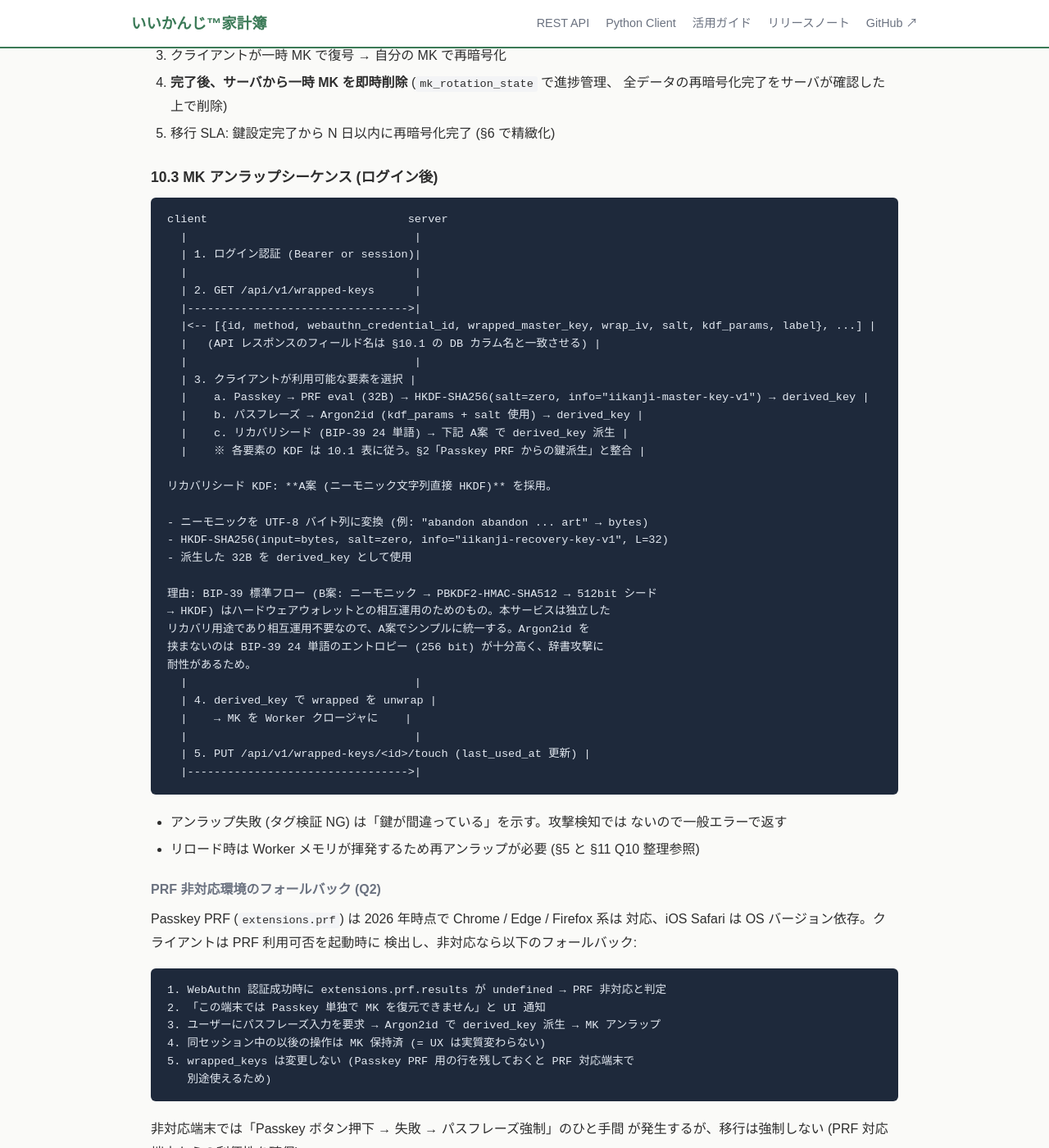
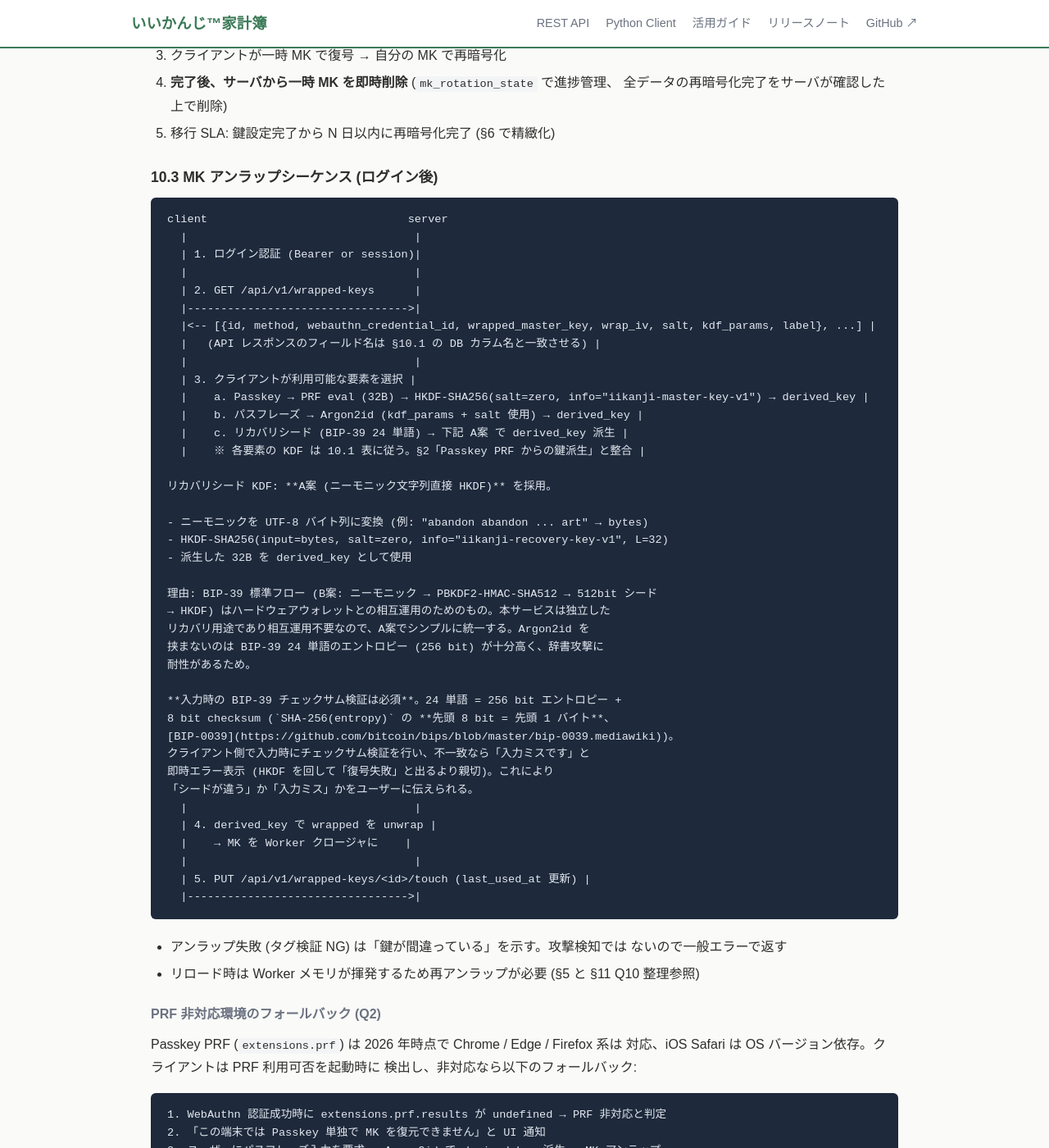
Before and after one commit to nananek/iikanji-kakeibo, a Jekyll site: the page built from docs/v5-e2ee/index.md, in a window 1280 px wide and 1400 px high, scrolled down 15781 px. Shown: the whole window at 82% size. Built offline with Jekyll 4.4.1, drawn with Linux system fonts in a browser that asks for light colours; some of the changed text lies outside the part shown.

Commit message:
docs(v5): PR #124 申し送り消化 - rotation_token hash / BIP-39 checksum / batch / 読み取り (#125)
* docs(v5): PR #124 申し送り消化 - rotation_token hash / BIP-39 checksum / batch / 読み取り

PR #124 approve 時の軽微指摘 4 件を反映。CLAUDE.md のマイグレーション番号
ずれ (指摘 5) は CLAUDE.md に該当記述がないので N/A。

1. rotation_token をハッシュ保存: oauth_tokens.token_hash と同じパターンで、
   サーバには SHA-256 ハッシュ (rotation_token_hash) のみ保存。raw token は
   1 回だけクライアントへ返却、以後はクライアントが X-Rotation-Id ヘッダで
   送り、サーバが SHA-256 で照合
2. BIP-39 チェックサム検証: 入力時にクライアント側で 8 bit checksum 検証
   必須を明記。HKDF を回す前にエラー検出することで「入力ミス」と「シードが
   違う」を区別できる UX に
3. ローテーション中の読み取り API は制限しない: GET 系はオーバーラップ期間中も
   継続提供 (MK_old で復号継続)、書き込みのみ 423 Locked
4. auto_abort_at の実行主体: flask CLI コマンド `flask rotate-cleanup` を
   cron / systemd timer で 1 時間ごと起動 (現行アプリは Celery / APScheduler
   不在のため軽量に実装)

E1 完了条件にも追記 (begin endpoint、CLI コマンド、checksum 検証 UI)。

Co-Authored-By: Claude Opus 4.7 (1M context) <noreply@anthropic.com>

* fix(v5): PR #125 review 反映 - BIP-39 checksum bit 位置の誤記修正

claude-review (PR #125) verdict request-changes に対応。

BIP-39 仕様 (BIP-0039) では checksum は SHA-256(entropy) の **先頭** ENT/32 bit。
ENT=256 の場合は先頭 8 bit (= 先頭 1 バイト)。

誤: 「SHA-256 末尾 8bit」
正: 「SHA-256(entropy) の先頭 8 bit = 先頭 1 バイト」

仕様参照リンク (BIP-0039) も追加。実装者が Trezor / Ledger / MetaMask 等の
正規ウォレット生成シードを誤ってリジェクトするバグを防ぐ。

Co-Authored-By: Claude Opus 4.7 (1M context) <noreply@anthropic.com>

---------

Co-authored-by: Claude Opus 4.7 (1M context) <noreply@anthropic.com>

````diff
--- a/docs/v5-e2ee/index.md
+++ b/docs/v5-e2ee/index.md
@@ -661,6 +661,13 @@ client                              server
 リカバリ用途であり相互運用不要なので、A案でシンプルに統一する。Argon2id を
 挟まないのは BIP-39 24 単語のエントロピー (256 bit) が十分高く、辞書攻撃に
 耐性があるため。
+
+**入力時の BIP-39 チェックサム検証は必須**。24 単語 = 256 bit エントロピー +
+8 bit checksum (`SHA-256(entropy)` の **先頭 8 bit = 先頭 1 バイト**、
+[BIP-0039](https://github.com/bitcoin/bips/blob/master/bip-0039.mediawiki))。
+クライアント側で入力時にチェックサム検証を行い、不一致なら「入力ミスです」と
+即時エラー表示 (HKDF を回して「復号失敗」と出るより親切)。これにより
+「シードが違う」か「入力ミス」かをユーザーに伝えられる。
   |                                  |
   | 4. derived_key で wrapped を unwrap |
   |    → MK を Worker クロージャに    |
@@ -757,15 +764,17 @@ users.mk_rotation_state (jsonb, nullable):
   "started_at": "2026-05-22T08:00:00Z",
   "progress": {"total": 100000, "done": 23456, "unit": "journal_entry_lines"},
   "new_wrapped_keys_id_set": [101, 102, 103],
-  "rotation_token": "<32B cryptographically random>",  // X-Rotation-Id ヘッダで照合
+  "rotation_token_hash": "<SHA-256 of token, hex>",  // X-Rotation-Id ヘッダの SHA-256 と照合 (Bearer と同じパターン、DB 漏洩時の乗っ取り耐性)
   "auto_abort_at": "2026-05-29T08:00:00Z"  // 7 日後に自動 abort (運用安全策)
 }
 
 // rotation_token のライフサイクル:
-//  - ローテ開始 (POST /api/v1/wrapped-keys/rotate/begin) 時にサーバが生成して
-//    返却、mk_rotation_state.rotation_token に保存
-//  - 以後の PUT (再暗号化) では X-Rotation-Id ヘッダ必須、保存値と一致しない
-//    PUT は 423 Locked
+//  - ローテ開始 (POST /api/v1/wrapped-keys/rotate/begin) 時にサーバが生成、
+//    raw token はレスポンスで 1 回だけクライアントへ返却。サーバには
+//    SHA-256 ハッシュのみ rotation_token_hash として保存 (oauth_tokens.token_hash
+//    と同じパターン)
+//  - 以後の PUT (再暗号化) では X-Rotation-Id ヘッダ必須、サーバはヘッダ値の
+//    SHA-256 と rotation_token_hash を比較。一致しない PUT は 423 Locked
 //  - auto_abort_at まで有効。commit / abort で破棄
 ```
 
@@ -810,8 +819,9 @@ client                              server
   を検知 → 「ローテーション再開しますか / 中止しますか」UI 表示
 - **commit 直前で失敗**: 旧 wrapped_keys が残るので旧 MK でアンラップ可能
 - **commit 中で失敗**: トランザクションロールバックで旧状態維持
-- **ローテーション中の他クライアント書き込み**: `users.mk_rotation_state.status=rotating` 中は書き込み API を 423 Locked で拒否。ただし **ローテーション自身の PUT** は `X-Rotation-Id: <token>` ヘッダで識別してパススルー (token はローテ開始時にサーバが発行、`mk_rotation_state` に保存して照合)
-- **タイムアウト自動 abort**: `auto_abort_at` を 7 日後に設定。経過後はサーバが自動 abort して rotation_state を NULL クリア (デバイス紛失等で commit/abort のいずれも飛んでこないケースの救済)
+- **ローテーション中の他クライアント書き込み**: `users.mk_rotation_state.status=rotating` 中は書き込み API を 423 Locked で拒否。ただし **ローテーション自身の PUT** は `X-Rotation-Id: <token>` ヘッダで識別してパススルー (token はローテ開始時にサーバが発行、SHA-256 ハッシュを `mk_rotation_state` に保存して照合)
+- **ローテーション中の読み取り API は制限しない**: GET 系 (例: `/api/v1/journals`) はオーバーラップ期間中も継続提供。クライアントは MK_old でアンラップ可能なまま (MK_old は新 wrapped_keys が追加されるだけで削除されていない、つまり完全に有効)。読み取りロックすると UX が不必要に劣化するため
+- **タイムアウト自動 abort**: `auto_abort_at` を 7 日後に設定。経過後はサーバが自動 abort して rotation_state を NULL クリア (デバイス紛失等で commit/abort のいずれも飛んでこないケースの救済)。実行主体は **flask CLI コマンド `flask rotate-cleanup`** を cron / systemd timer で 1 時間ごとに起動する想定 (現行アプリは Celery / APScheduler を持たないため軽量に実装)
 
 #### サイズ感
 
@@ -897,10 +907,11 @@ v4.x → v5.0 の UX 変更の必然的帰結。`wrapped_keys.method='audit_gran
   - touch (`PUT /<id>/touch`) は認証必須 + 階層レート制限。**per-user を主軸**
     (例: 60 req/hour)、**per-IP は補助** (例: 5,000 req/hour、Tailscale / NAT 環境での
     バースト誤検知を避ける) という方針。具体値は本番運用ログを見て調整
-- [ ] `/api/v1/wrapped-keys/rotate/commit` `.../abort` (ローテーション制御)
+- [ ] `/api/v1/wrapped-keys/rotate/begin` `.../commit` `.../abort` (ローテーション制御、rotation_token は SHA-256 ハッシュでサーバ保存)
+- [ ] `flask rotate-cleanup` CLI コマンド (`auto_abort_at` 経過の自動 abort、1 時間ごと cron 起動想定)
 - [ ] WebCrypto AES-GCM + Argon2id (hash-wasm) で MK wrap/unwrap が動作
 - [ ] WebAuthn PRF 拡張で Passkey 経由の MK 派生が動作 (Q2 結果次第で fallback 設計)
-- [ ] BIP-39 24 単語のリカバリシード生成 + 表示 + 検証 UI (HKDF で derived_key 派生)
+- [ ] BIP-39 24 単語のリカバリシード生成 + 表示 + 入力時チェックサム検証 UI (HKDF で derived_key 派生)
 - [ ] MK ローテーション (空データでフロー検証、`mk_rotation_state` を含む再開可能設計、E3 で本番投入)
 - [ ] 既存 webauthn_credentials との DB レベル CASCADE 連動 (FK to `webauthn_credentials.id`)
 - [ ] Q9/Q10 の実装 (Bearer + MK の併用、ServiceWorker セッション維持、マルチタブ idle カウンタ共有)
````
